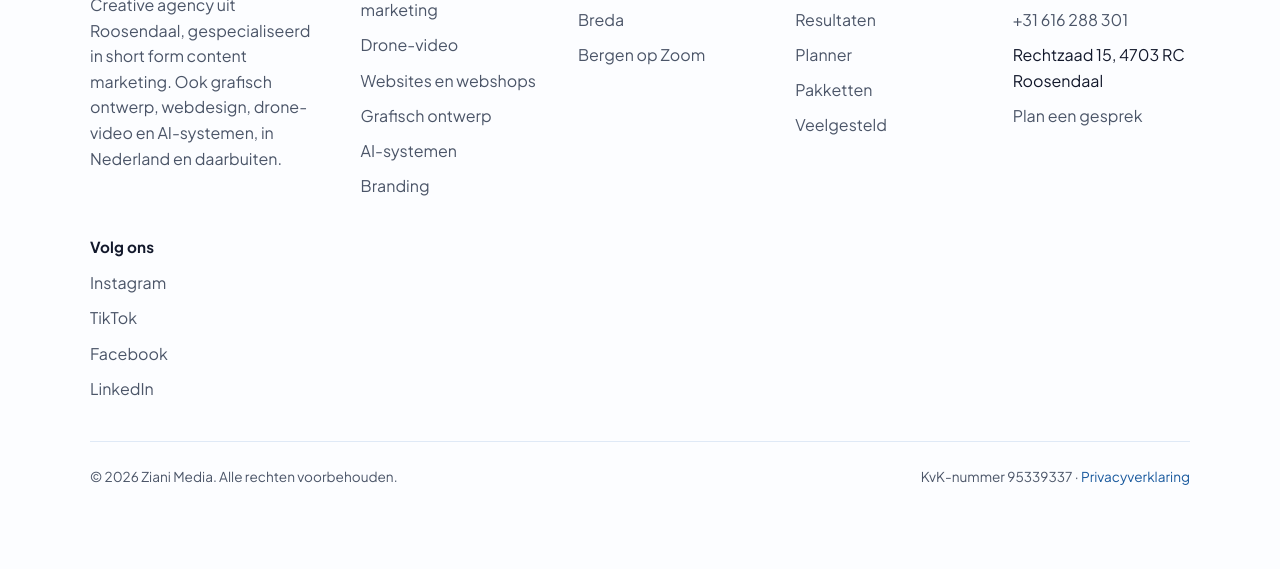
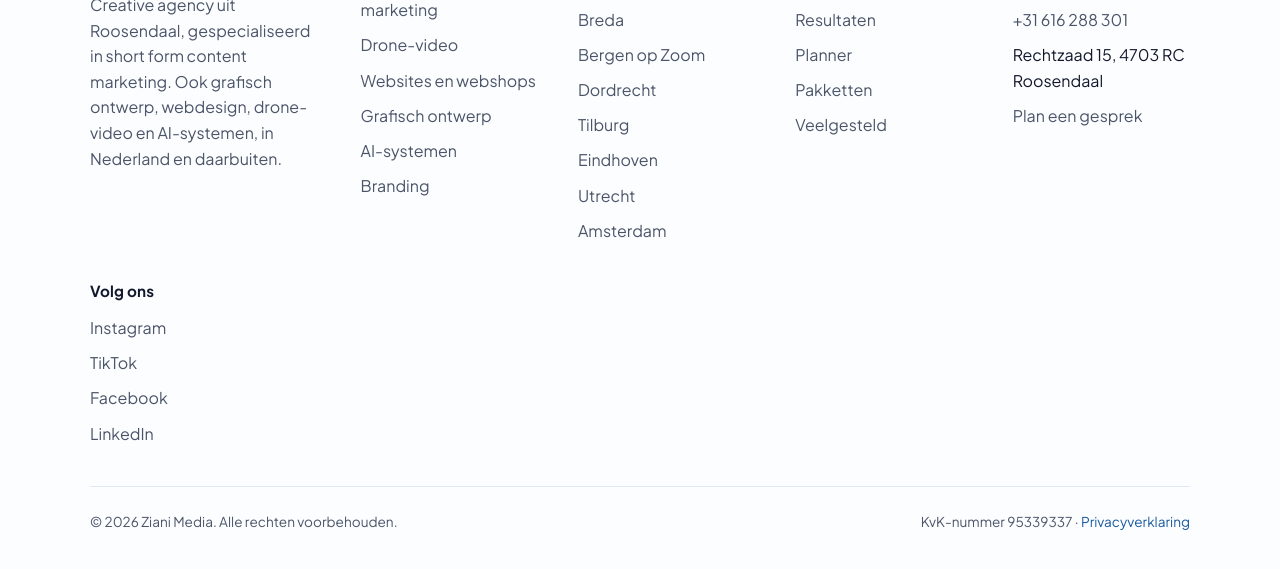
Before and after one commit to mazithings-art/zianimedia-marketing-agency, a plain HTML site: page social-media-bureau-bergen-op-zoom.html in a window 1280 px wide. Shown: the part 7486-8055 px from the top of the page. Before the commit the page ends 8014 px from the top, so only its background shows below. Drawn offline with Linux system fonts and the light colour scheme.

Commit message:
SEO: werkgebied in footer uitgebreid

```diff
--- a/social-media-bureau-bergen-op-zoom.html
+++ b/social-media-bureau-bergen-op-zoom.html
@@ -457,6 +457,11 @@
             <li><a href="social-media-bureau-rotterdam.html">Rotterdam</a></li>
             <li><a href="social-media-bureau-breda.html">Breda</a></li>
             <li><a href="social-media-bureau-bergen-op-zoom.html">Bergen op Zoom</a></li>
+            <li><a href="social-media-bureau-dordrecht.html">Dordrecht</a></li>
+            <li><a href="social-media-bureau-tilburg.html">Tilburg</a></li>
+            <li><a href="social-media-bureau-eindhoven.html">Eindhoven</a></li>
+            <li><a href="social-media-bureau-utrecht.html">Utrecht</a></li>
+            <li><a href="social-media-bureau-amsterdam.html">Amsterdam</a></li>
           </ul>
         </div>
         <div>
```
